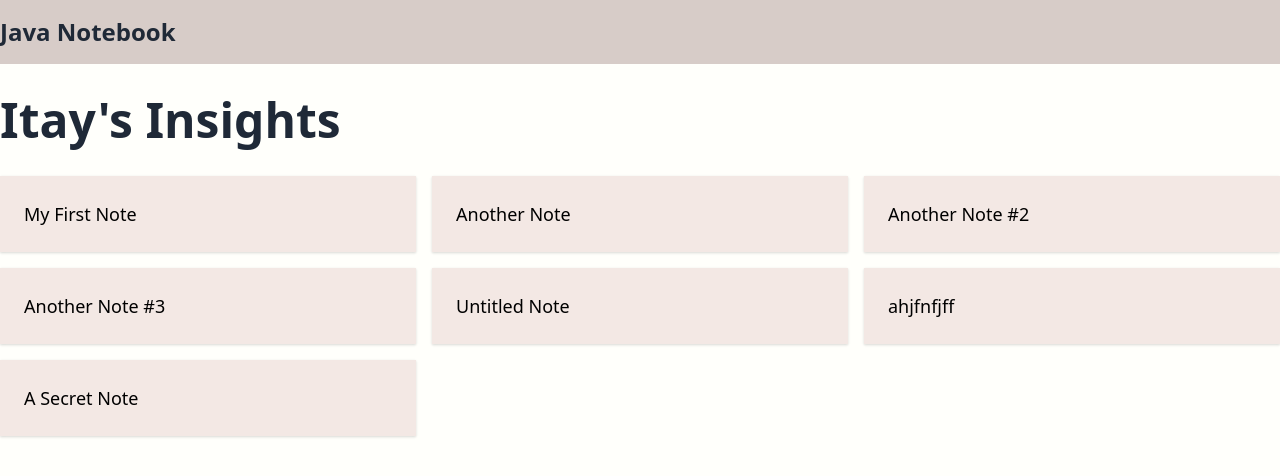
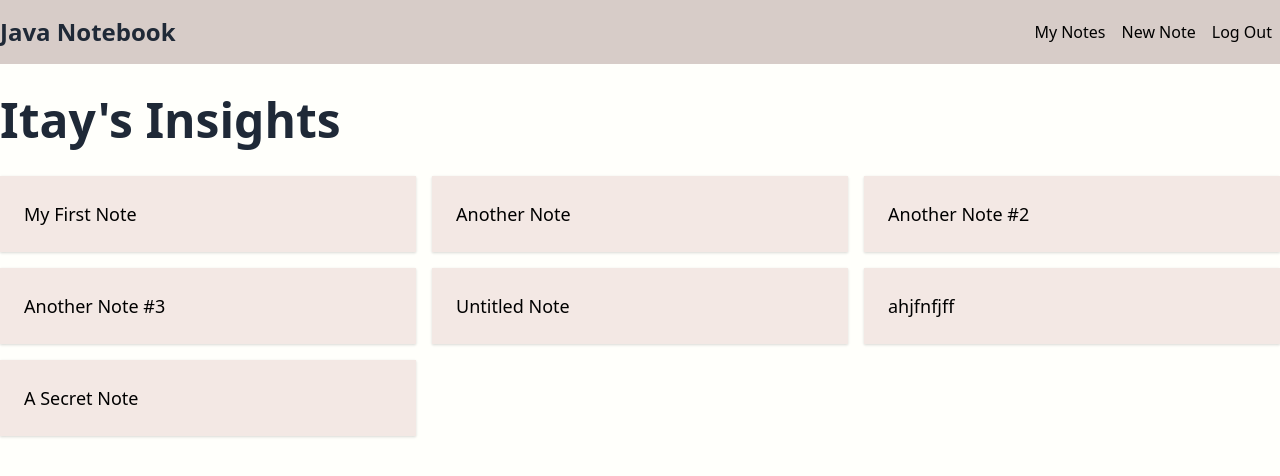
Before and after one commit to itays123/java-notebook, a React (Create React App) app in the folder frontend/: page / in a window 1280 px wide. Shown: the top 476 px of the page. Built offline with nearby package versions, Linux system fonts and the light colour scheme.

Commit message:
FEATURE: Navlinks

```diff
--- a/frontend/src/auth/AuthContext.js
+++ b/frontend/src/auth/AuthContext.js
@@ -21,7 +21,8 @@ const AuthContextProvider = ({ children }) => {
                 { title: 'A Secret Note', id: 7 },
             ]
         },
-        refresh() {}
+        refresh() {},
+        logout() {}
     }
     return (
         <AuthContext.Provider value={dummyData}>{children}</AuthContext.Provider>
--- /dev/null
+++ b/frontend/src/shared/Navigation/NavItem.js
@@ -0,0 +1,9 @@
+import { NavLink } from "react-router-dom";
+
+const NavItem = ({ to, children }) => {
+    return (
+        <NavLink to={to} className="flex items-center px-1 md:px-2 hover:bg-cream-dark">{children}</NavLink>
+     );
+}
+
+export default NavItem;
--- a/frontend/src/shared/Navigation/Navbar.js
+++ b/frontend/src/shared/Navigation/Navbar.js
@@ -1,3 +1,6 @@
+import SignedInLinks from "./SignedInLinks"
+import SignedOutLinks from "./SignedOutLinks"
+
 const Navbar = () => {
     return (
         <nav className="w-full h-full bg-cream">
@@ -5,7 +8,10 @@ const Navbar = () => {
                 <div className="flex-grow logo text-2xl font-bold text-gray-800">
                     Java Notebook
                 </div>
-                <div className="links"></div>
+                <div className="links h-full flex items-stretch">
+                    <SignedInLinks />
+                    <SignedOutLinks />
+                </div>
             </div>
         </nav>
      );
--- /dev/null
+++ b/frontend/src/shared/Navigation/SignedInLinks.js
@@ -0,0 +1,16 @@
+import { useAuthContext } from "../../auth/AuthContext";
+import AuthOnly from "../../auth/AuthOnly";
+import NavItem from "./NavItem";
+
+const SignedInLinks = () => {
+    const { logout } = useAuthContext();
+    return (
+        <AuthOnly>
+            <NavItem to='/'>My Notes</NavItem>
+            <NavItem to='/create'>New Note</NavItem>
+            <a href="/welcome" onClick={() => logout()} className="flex items-center px-1 md:px-2 hover:bg-cream-dark">Log Out</a>
+        </AuthOnly>
+     );
+}
+
+export default SignedInLinks;
--- /dev/null
+++ b/frontend/src/shared/Navigation/SignedOutLinks.js
@@ -0,0 +1,13 @@
+import AuthOnly from "../../auth/AuthOnly";
+import NavItem from "./NavItem";
+
+const SignedOutLinks = () => {
+    return (
+        <AuthOnly shouldBeAuthenticated={false}>
+            <NavItem to='/login'>Log In</NavItem>
+            <NavItem to='/register'>Register</NavItem>
+        </AuthOnly>
+     );
+}
+
+export default SignedOutLinks;
```
